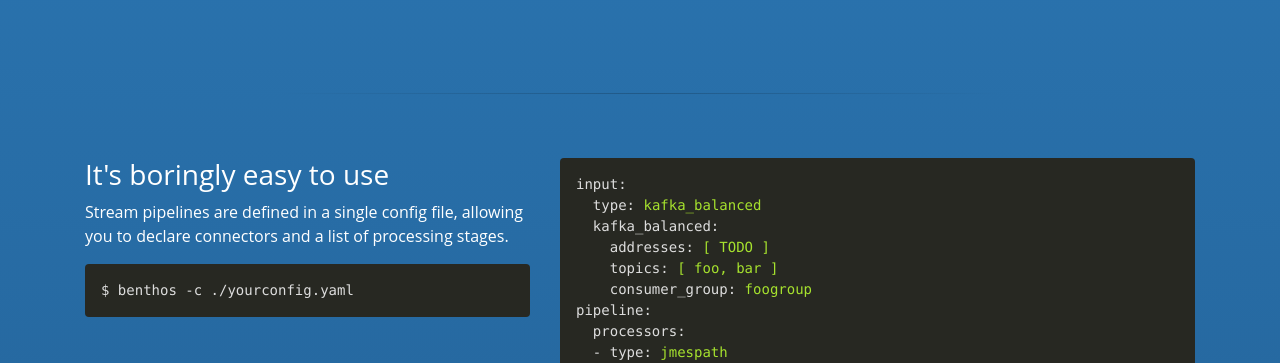
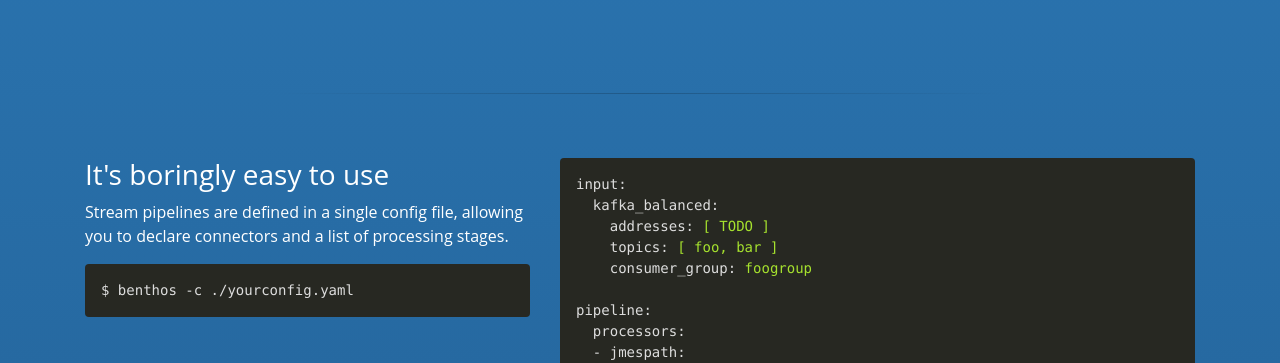
Before and after one commit to benthosdev/benthosdev.github.io, a website: page index.html in a window 1280 px wide. Shown: the part 437-800 px from the top of the page. Drawn offline with Linux system fonts and the light colour scheme.

Commit message:
Update config snippet to v2

```diff
--- a/index.html
+++ b/index.html
@@ -96,18 +96,17 @@
       </div>
       <div class="col-lg-7">
         <pre><code class="p-3 rounded yaml">input:
-  type: kafka_balanced
   kafka_balanced:
     addresses: [ TODO ]
     topics: [ foo, bar ]
     consumer_group: foogroup
+
 pipeline:
   processors:
-  - type: jmespath
-    jmespath:
+  - jmespath:
       query: '{ message: @, meta: { link_count: length(links) } }'
+
 output:
-  type: s3
   s3:
     bucket: TODO
     path: "${!metadata:kafka_topic}/${!json_field:message.id}.json"</code></pre>
```
